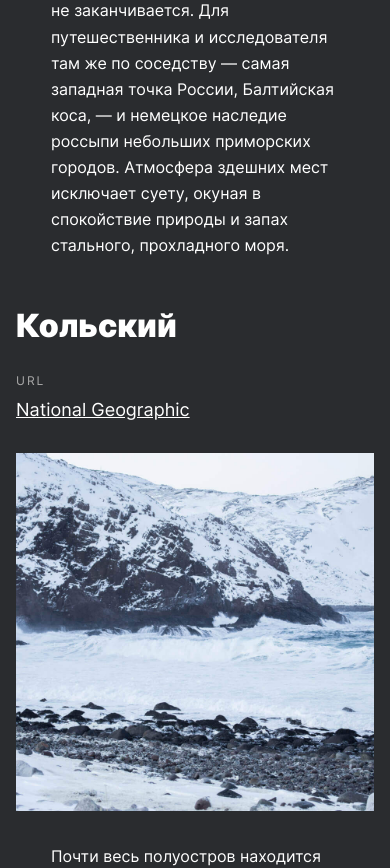
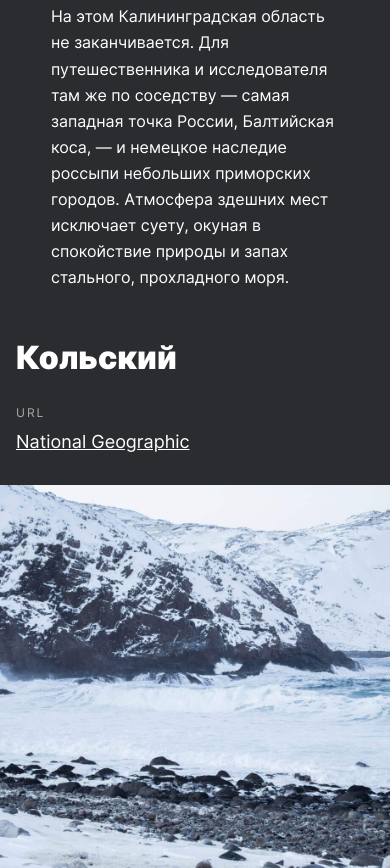
Before and after one commit to Sitarweb/russian-travel, a plain HTML site: page index.html in a window 390 px wide. Shown: the part 5589-6457 px from the top of the page. Drawn offline with Linux system fonts and the light colour scheme.

Commit message:
russian-travel

```diff
--- a/blocks/clause/__image/clause__image.css
+++ b/blocks/clause/__image/clause__image.css
@@ -2,12 +2,6 @@
     height: 100%;
     width: 47%;
     margin-top: 48px;
-}
-
-@media screen and (max-width: 1023px) {
-    .clause__image{
-        margin-bottom: 101px;
-    }
 }
 
 @media screen and (max-width: 767px) {
--- a/blocks/clause/__label/clause__label.css
+++ b/blocks/clause/__label/clause__label.css
@@ -10,3 +10,10 @@
     letter-spacing: 2px;
     color: #AAAAAA;
 }
+
+@media screen and (max-width: 767px){
+    .clause__label{
+        max-width: 288px;
+        padding: 0 16px;
+    }
+}
--- a/blocks/clause/__link/clause__link.css
+++ b/blocks/clause/__link/clause__link.css
@@ -8,3 +8,10 @@
     text-decoration-line: underline;
     color: #FFFFFF;
 }
+
+@media screen and (max-width: 767px){
+    .clause__link{
+        max-width: 288px;
+        padding: 0 16px;
+    }
+}
--- a/blocks/clause/__title/clause__title.css
+++ b/blocks/clause/__title/clause__title.css
@@ -19,7 +19,8 @@
 
 @media screen and (max-width: 767px) {
     .clause__title{
-        margin: 0;
+        max-width: 288px;
+        padding: 0 16px;
         font-size: 32px;
         line-height: 35px;
     }
--- a/blocks/clause/clause.css
+++ b/blocks/clause/clause.css
@@ -3,6 +3,13 @@
     padding: 0;
     margin: 0 auto;
 }
+
+@media screen and (max-width: 1279px) {
+    .clause{
+        padding: 0 48px;
+    }
+}
+
 @media screen and (max-width: 1023px) {
     .clause{
         padding: 0 24px;
@@ -11,6 +18,6 @@
 
 @media screen and (max-width: 767px) {
     .clause{
-        padding: 0 16px;
+        padding: 0;
     }
 }
--- a/blocks/cover/__link/cover__link.css
+++ b/blocks/cover/__link/cover__link.css
@@ -1,6 +1,6 @@
 .cover__link{
     width: 100%;
-    height: calc(100vw*0.625);
+    min-height: 740px;
     display: flex;
     flex-direction: column;
     justify-content: center;
@@ -8,3 +8,21 @@
     z-index: 1;
     text-decoration: none;
 }
+
+@media screen and (max-width: 1184px) {
+    .cover__link{
+        min-height: 640px;
+    }
+}
+
+@media screen and (max-width: 1023px) {
+    .cover__link{
+        min-height: 480px;
+    }
+}
+
+@media screen and (max-width: 767px) {
+    .cover__link{
+        min-height: 200px;
+    }
+}
--- a/blocks/cover/cover.css
+++ b/blocks/cover/cover.css
@@ -1,6 +1,5 @@
 .cover{
     max-width: 1184px;
-    min-height: 740px;
     margin: 92px auto;
     background-image: url(../../images/cover-trains.jpg);
     background-size: cover;
@@ -23,22 +22,15 @@
     cursor: pointer;
 }
 
-@media screen and (max-width: 1184px) {
-    .cover{
-        min-height: 640px;
-    }
-}
 
 @media screen and (max-width: 1023px) {
     .cover{
-        min-height: 480px;
         margin: 90px 0;
     }
 }
 
 @media screen and (max-width: 767px) {
     .cover{
-        min-height: 200px;
         margin: 66px 0;
     }
 }
```
Also changed, not shown: 1 other file.
